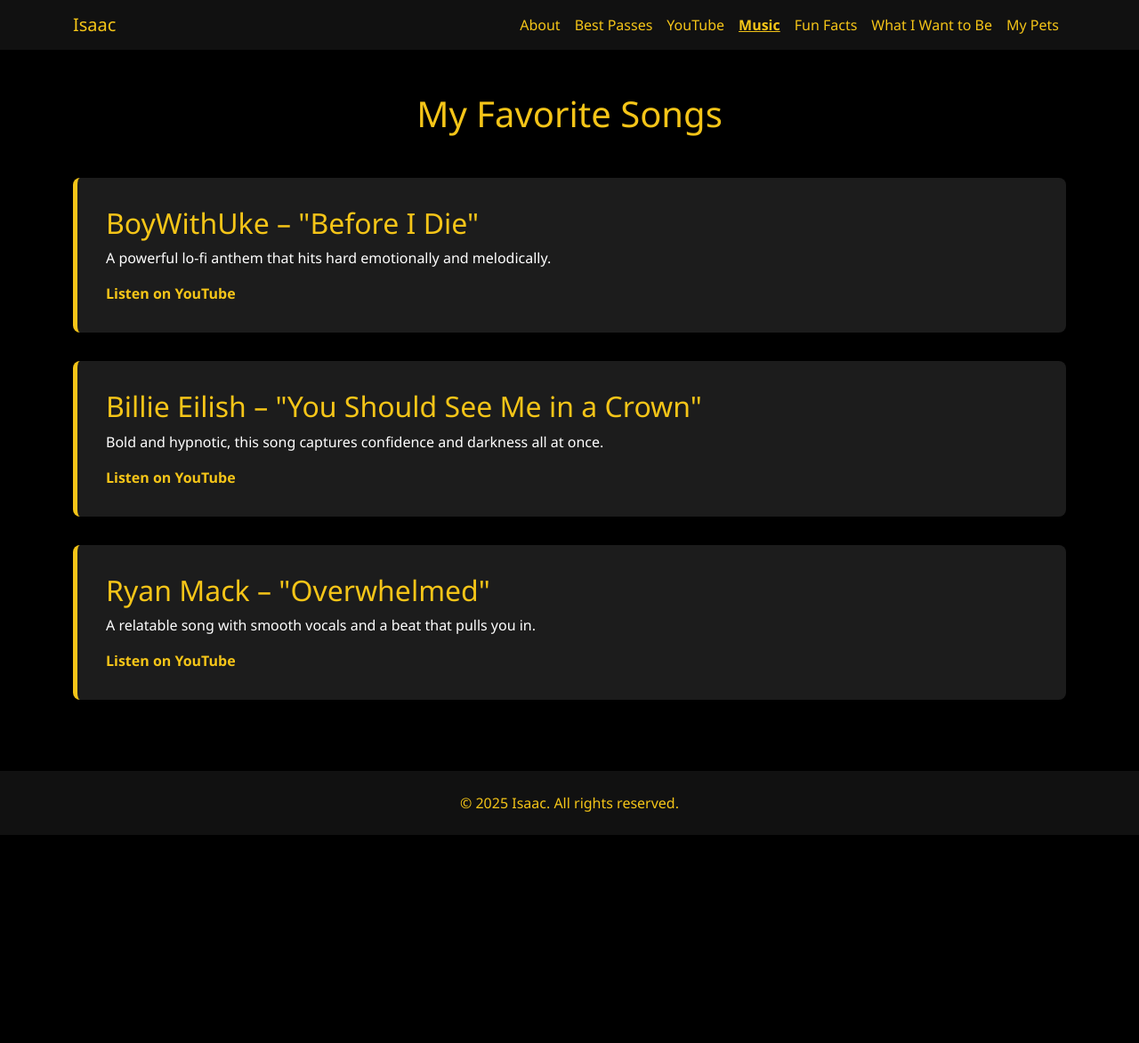
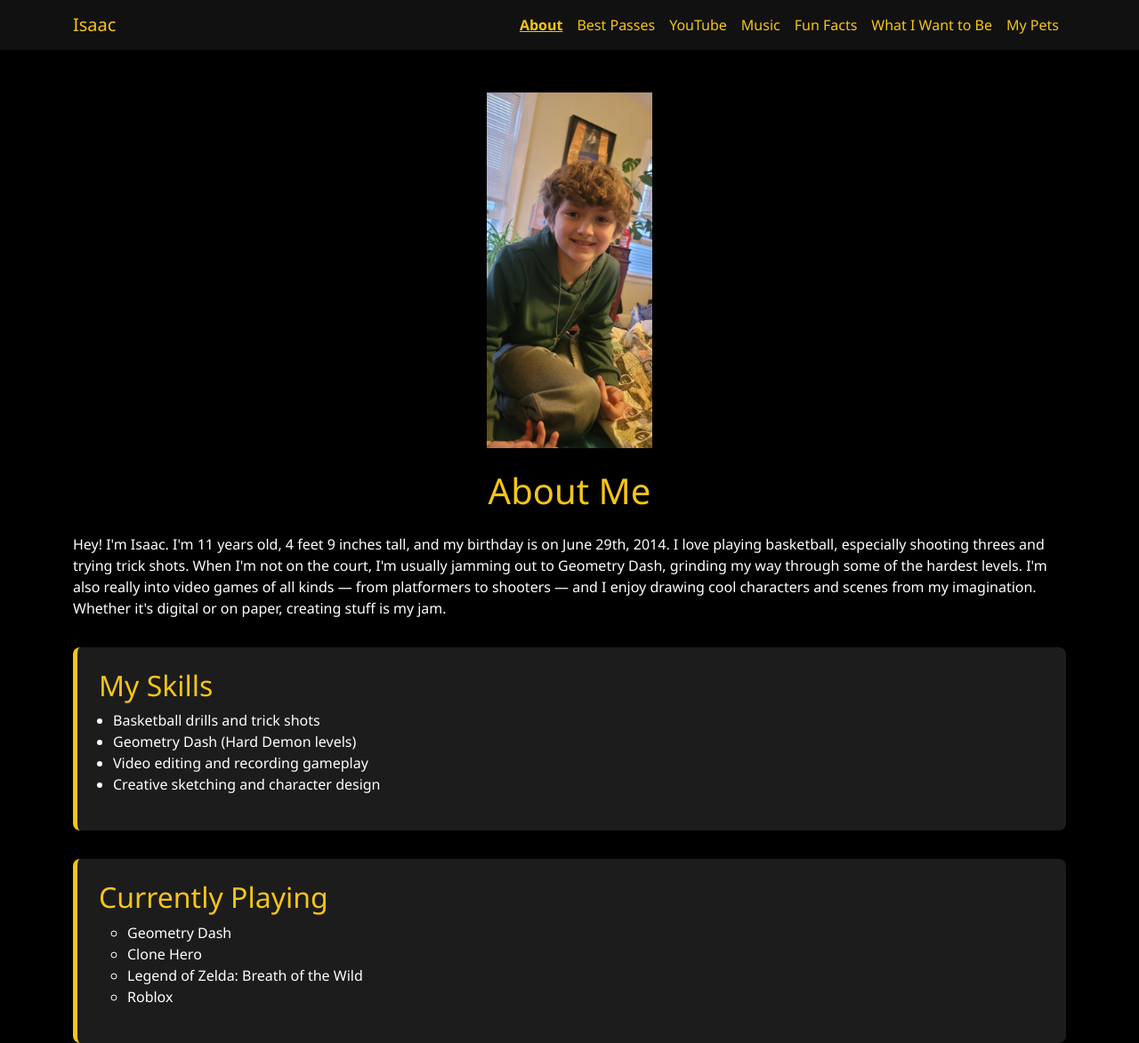
Before and after one commit to disthon/isaacswebsite, a plain HTML site: page index.html in a window 1280 px wide. Shown: the top 1173 px of the page at 89% size. Before the commit the page ends 939 px from the top, so only its background shows below. Drawn offline with nearby package versions, Linux system fonts and the light colour scheme.

Commit message:
Add files via upload

```diff
--- a/music.html
+++ b/index.html
@@ -4,7 +4,7 @@
   <meta charset="utf-8"/>
   <meta content="width=device-width, initial-scale=1.0" name="viewport"/>
   <title>
-   Favorite Music | Isaac
+   About | Isaac
   </title>
   <link href="https://cdn.jsdelivr.net/npm/bootstrap@5.3.0/dist/css/bootstrap.min.css" rel="stylesheet"/>
   <style>
@@ -22,24 +22,19 @@
     .navbar-brand, .nav-link {
       color: #f5c518 !important;
     }
-    .nav-link.active, .nav-link:hover {
+    .nav-link.active {
       font-weight: bold;
       text-decoration: underline;
     }
-    .music-section {
+    .section-highlight {
       background-color: #1c1c1c;
-      padding: 2rem;
       border-left: 5px solid #f5c518;
-      margin-bottom: 2rem;
+      padding: 1.5rem;
+      margin: 2rem 0;
       border-radius: 0.5rem;
     }
-    a.song-link {
-      color: #f5c518;
-      font-weight: bold;
-      text-decoration: none;
-    }
-    a.song-link:hover {
-      text-decoration: underline;
+    ul {
+      padding-left: 1rem;
     }
     footer {
       color: #f5c518;
@@ -60,7 +55,7 @@
      <div class="collapse navbar-collapse" id="navbarNav">
       <ul class="navbar-nav ms-auto">
        <li class="nav-item">
-        <a class="nav-link" href="about.html">
+        <a class="nav-link active" href="index.html">
          About
         </a>
        </li>
@@ -75,7 +70,7 @@
         </a>
        </li>
        <li class="nav-item">
-        <a class="nav-link active" href="music.html">
+        <a class="nav-link" href="music.html">
          Music
         </a>
        </li>
@@ -101,41 +96,54 @@
   </header>
   <main class="py-5">
    <div class="container">
-    <h1 class="text-center mb-5">
-     My Favorite Songs
+    <div class="text-center mb-4">
+     <img alt="Isaac Graduation Photo" class="img-fluid rounded w-100" src="images/isaac3.jpg" style="max-height: 400px; width: auto; object-fit: contain; display: block; margin: 0 auto; border-radius: 10px;"/>
+    </div>
+    <h1 class="text-center mb-4">
+     About Me
     </h1>
-    <div class="music-section">
+    <p>
+     Hey! I'm Isaac. I'm 11 years old, 4 feet 9 inches tall, and my birthday is on June 29th, 2014. I love playing basketball, especially shooting threes and trying trick shots. When I'm not on the court, I'm usually jamming out to Geometry Dash, grinding my way through some of the hardest levels. I'm also really into video games of all kinds — from platformers to shooters — and I enjoy drawing cool characters and scenes from my imagination. Whether it's digital or on paper, creating stuff is my jam.
+    </p>
+    <div class="section-highlight">
      <h2>
-      BoyWithUke – "Before I Die"
+      My Skills
      </h2>
-     <p>
-      A powerful lo-fi anthem that hits hard emotionally and melodically.
-     </p>
-     <a class="song-link" href="https://www.youtube.com/watch?v=uuCQmGFF_kA&amp;ab_channel=BoyWithUke" target="_blank">
-      Listen on YouTube
-     </a>
+     <ul>
+      <li>
+       Basketball drills and trick shots
+      </li>
+      <li>
+       Geometry Dash (Hard Demon levels)
+      </li>
+      <li>
+       Video editing and recording gameplay
+      </li>
+      <li>
+       Creative sketching and character design
+      </li>
+     </ul>
     </div>
-    <div class="music-section">
+    <div class="section-highlight">
      <h2>
-      Billie Eilish – "You Should See Me in a Crown"
+      Currently Playing
      </h2>
-     <p>
-      Bold and hypnotic, this song captures confidence and darkness all at once.
-     </p>
-     <a class="song-link" href="https://www.youtube.com/watch?v=Ah0Ys50CqO8&amp;ab_channel=BillieEilish" target="_blank">
-      Listen on YouTube
-     </a>
-    </div>
-    <div class="music-section">
-     <h2>
-      Ryan Mack – "Overwhelmed"
-     </h2>
-     <p>
-      A relatable song with smooth vocals and a beat that pulls you in.
-     </p>
-     <a class="song-link" href="https://www.youtube.com/watch?v=BcMwQPYYKec&amp;ab_channel=RyanMack" target="_blank">
-      Listen on YouTube
-     </a>
+     <ul>
+      <ul>
+       <li>
+        Geometry Dash
+       </li>
+       <li>
+        Clone Hero
+       </li>
+       <li>
+        Legend of Zelda: Breath of the Wild
+       </li>
+       <li>
+        Roblox
+       </li>
+      </ul>
+     </ul>
     </div>
    </div>
   </main>
```
Also changed, not shown: bestpasses.html (+1 -1 lines), career.html (+1 -1 lines), funfacts.html (+1 -1 lines), mypets.html (+1 -1 lines), youtube.html (+1 -1 lines).
